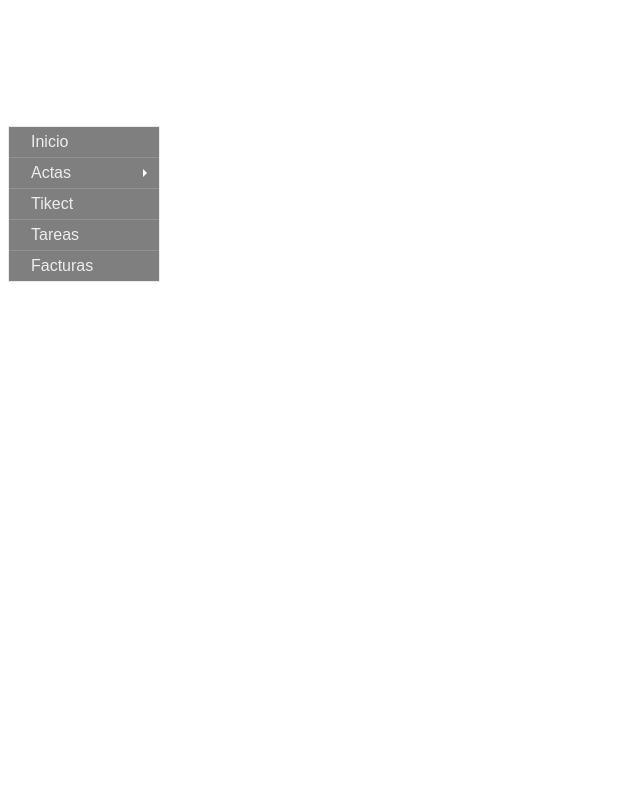
After one commit to andreyjr08/EJDOCS_anterior, a PHP site: page /APLICATIVO/prueba.php in a window 1280 px wide. The commit adds this page. Shown: the whole page, without its empty margins (0-640 px from the left). Run offline with PHP 8.4, Linux system fonts and the light colour scheme.

Commit message:
nueva lista y modificacion en formularios

```diff
--- a/ACTAS/COMPUTADOR/computador/lista.php
+++ b/ACTAS/COMPUTADOR/computador/lista.php
@@ -6,14 +6,14 @@ $usuarios = new funciones();
 $result = $usuarios ->select_persons();
 ?>
 
-<link rel="stylesheet" href="css/font-awesome.min.css">
+<link rel="stylesheet" href="../../CSS/bootstrap/font-awesome.min.css">
 <div class="box-header">
     <i class="ion ion-clipboard"></i>
     <div class="pull-right box-tools">
         <button class="btn btn-info btn-sm" id="nuevo_computador" data-toggle="tooltip" title="Nueva acta Computador">
             <i class="fas fa-plus" aria-hidden="true"></i>
         </button>
-        <button class="btn btn-danger btn-sm btncerrar_nueva_acta_computador" data-toggle="tooltip" title="Ocultar">
+        <button class="btn btn-danger btn-sm btncerrar_nueva_acta_computador2" data-toggle="tooltip" title="Ocultar">
             <i class="fas fa-times"></i>
         </button>
     </div>
--- a/ACTAS/COMPUTADOR/js/ajax_lista.js
+++ b/ACTAS/COMPUTADOR/js/ajax_lista.js
@@ -4,7 +4,6 @@ $(document).ready(function(e) {
 			$.ajax({
 			  success: function(dataType) {
 				$("#cargaDeDatos").load('computador.php');
-
 			  }
 			});
 
--- a/ACTAS/COMPUTADOR/js/computador.js
+++ b/ACTAS/COMPUTADOR/js/computador.js
@@ -14,11 +14,11 @@
 // cierra y nos envia a la pagina principal INDEX.HTML
     $("#contenido").on("click","button.btncerrar_nueva_acta_computador2",function(){
         $("#titulo").html("Nueva acta computador");
-        $( "#contenido" ).load("./computador/computador.php");
+        $( "#contenido" ).load("computador/computador.php");
     })
 
 // adicionar nuevo elemento a nuestra base de datos
     $("#contenido").on("click","button#nuevo_computador",function(){
         $("#titulo").html("Nueva acta computador");
-        $( "#contenido" ).load("./computador/computador.php");
+        $( "#contenido" ).load("../ACTAS/COMPUTADOR/computador/computador.php");
     })
--- a/ACTAS/CSS/css.css
+++ b/ACTAS/CSS/css.css
@@ -3,9 +3,9 @@
 }
 .hed{
 	background-color: #1F618D !important;
+	padding-right: 0%;
 }
 .sesion{
-	margin-top: -3%;
 		font-size: 18px;
 }
 .C{
--- /dev/null
+++ b/APLICATIVO/prueba.php
@@ -0,0 +1,19 @@
+<link rel="stylesheet" type="text/css" href="../CSS_LIST/css_list.css">
+<div id="header">
+<ul id="menu-v">
+    <li><a href="#">Inicio</a></li>
+    <li><a href="#" class="arrow">Actas</a>
+        <ul>
+          <div id="opciones">
+                        <li><a href="../ACTAS/COMPUTADOR/computador/lista.php" role="button">Computador</a></li>
+                        <li><a href="">Celular</a></li>
+                        <li><a href="">Pantallas</a></li>
+                        <li><a href="">Disco Duro</a>
+                        <li><a href="">Impresora</a></li>
+                        </div>
+        </ul>
+    <li><a href="#" >Tikect</a></li>
+    <li><a href="#" >Tareas</a></li>
+    <li><a href="#">Facturas</a></li>
+</ul>
+</div>
--- a/CSS_LIST/css_list.css
+++ b/CSS_LIST/css_list.css
@@ -1,49 +1,75 @@
-* {
-				margin:0px;
-				padding:0px;
-			}
 
-			#header {
-				margin:auto;
-				width:500px;
-				font-size: 18px;
-			}
+ul#menu-v, #menu-v ul
+{
+    width:150px; /* Main Menu width */
+    border:1px solid rgba(190,190,190,0.3);
+    list-style:none; margin:0; padding:0;
+    z-index:9;
+    margin-top: 10%;
+}
+.top{
+	margin-top: 1%;
+}
+#menu-v li
+{
+    margin:0;padding:0;
+    position:relative;
+    background-color:#DDDDDD; /*fallback color*/
+	background-color:rgba(0,0,0,0.5);
+    transition:background 0.5s;
+}
+#menu-v li:hover
+{
+    background-color:rgba(0,0,0,0.9);
+}
 
-			ul, ol {
-				list-style:none;
-			}
+#menu-v a
+{
+    font:normal 16px Arial;
+    border-top:1px solid rgba(190,190,190,0.3);
+    display:block;
+    color:#EEEEEE;
+    text-decoration:none;
+    line-height:30px;
+    padding-left:22px;
+    position:relative;
+}
 
-			.nav > li {
-				float:left;
-			}
+#menu-v li:first-child a
+{
+    border-top:0;
+}
 
-			.nav li a {
-				background-color:#1F618D;
-				color:#fff;
-				text-decoration:none;
-				padding:12px 15px;
-				display:block;
-			}
+#menu-v a.arrow::after{
+    content:'';
+    position:absolute;
+    display:inline;
+    top:50%;
+    margin-top:-4px;
+    right:8px;
+    border-width:4px;
+    border-style:solid;
+    border-color:transparent transparent transparent white;
+    transition:border-color 0.5s;
+}
 
-			.nav li a:hover {
-				background-color:#434343;
-			}
+#menu-v li a.arrow:hover::after
+{
+    border-color:transparent transparent transparent #CCCCCC;
+}
 
-			.nav li ul {
-				display:none;
-				position:absolute;
-				min-width:140px;
-			}
+/*Sub level menu items
+---------------------------------------*/
+#menu-v li ul
+{
+    min-width:180px; /* Sub level menu min width */
+    position:absolute;
+    display:none;
+    left:100%;
+    top:200%; transform:translateY(-50%);
+}
 
-			.nav li:hover > ul {
-				display:block;
-			}
-
-			.nav li ul li {
-				position:relative;
-			}
-
-			.nav li ul li ul {
-				right:-140px;
-				top:0px;
-			}
+#menu-v li:hover > ul
+{
+    display:block;
+}
```
Also changed, not shown: ACTAS/COMPUTADOR/clases/funciones.php (+10 -7 lines), ACTAS/COMPUTADOR/index.html (deleted, +0 -77 lines), APLICATIVO/index.php (+19 -16 lines), CSS_LIST/JS/main.js (deleted, +0 -24 lines).
